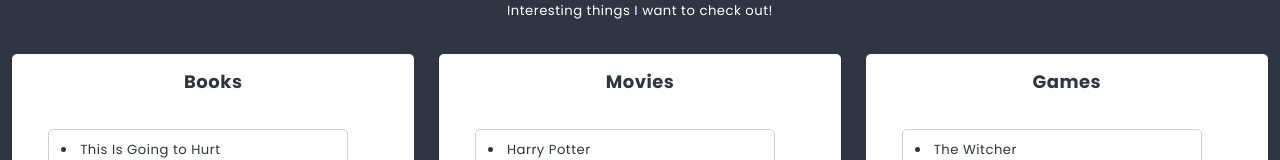
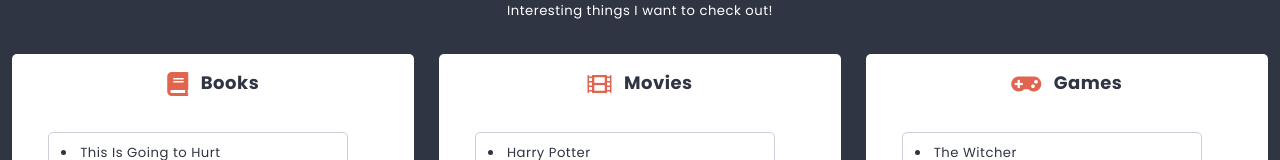
Before and after one commit to RumianekMarek/Notatki-reackt, a React app: page / in a window 1280 px wide. Shown: the part 378-538 px from the top of the page. Built offline with nearby package versions, Linux system fonts and the light colour scheme.

Commit message:
Added Icons

```diff
--- a/src/components/App/App.js
+++ b/src/components/App/App.js
@@ -20,5 +20,4 @@ class App extends React.Component {
     )
   }
 }
-//['Things to do', <sup key='1'>soon!</sup>]} image={['http://uploads.kodilla.com/bootcamp/fer/11.react/space.png']}
 export default App;
--- a/src/components/Column/Column.js
+++ b/src/components/Column/Column.js
@@ -4,6 +4,7 @@ import styles from './Column.scss';
 import Card from '../Card/Card';
 import { settings } from '../../data/dataStore';
 import Creator from '../Creator/Creator';
+import Icon from '../../data/Icon';
 
 class Column extends React.Component {
   state = {
@@ -27,7 +28,7 @@ class Column extends React.Component {
           {
             key: state.cards.length ? state.cards[state.cards.length-1].key+1 : 0,
             title,
-            icon:'list-alt',
+            icon:'book',
             cards:[]
           }
         ]
@@ -38,7 +39,7 @@ class Column extends React.Component {
   render() {
     return (
       <section className={styles.component}>
-        <h3 className={styles.title}>{this.props.title}</h3>
+        <h3 className={styles.title}><span className={styles.icon}><i className={`fas fa-${this.props.icon}`}></i></span>{this.props.title}</h3>
         <div className={styles.component}>
           {this.state.cards.map(({key, ...cardsProps}) =>(
             <Card key={key} {...cardsProps} />
--- a/src/components/List/List.js
+++ b/src/components/List/List.js
@@ -29,7 +29,7 @@ class List extends React.Component {
           {
             key: state.columns.length ? state.columns[state.columns.length-1].key+1 : 0,
             title,
-            icon: 'list-alt',
+            icon: state.columns.icon,
             cards: []
           }
         ]
```
Also changed, not shown: src/data/Icon.js (renamed from src/components/Icon.js).
